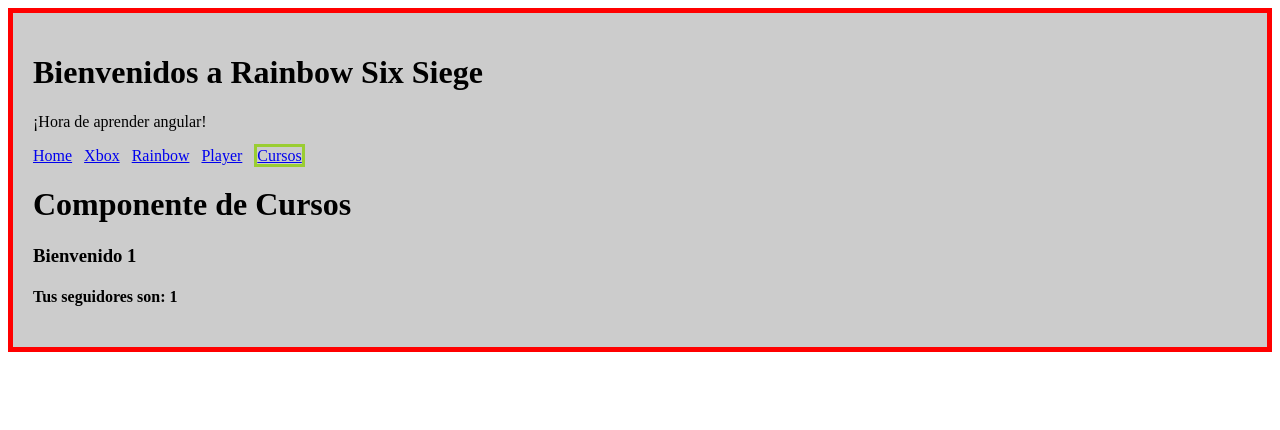
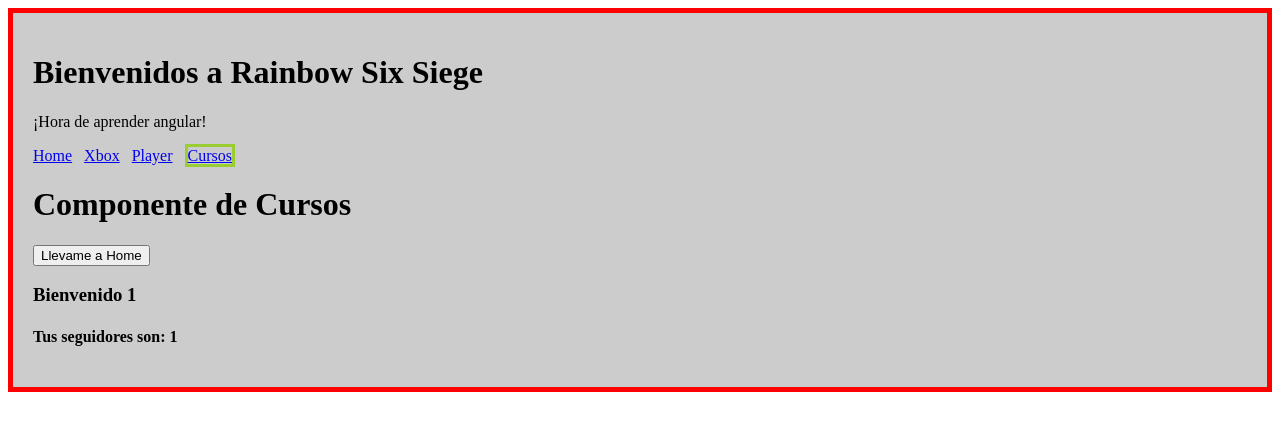
Before and after one commit to Juandieruiz/Master-JavaScript, an Angular app in the folder angular-learning/: page /cursos/1/1 in a window 1280 px wide. Shown: the top 430 px of the page. Built offline with nearby package versions, Linux system fonts and the light colour scheme.

Commit message:
redirecciones router navigate

```diff
--- a/angular-learning/src/app/app.component.html
+++ b/angular-learning/src/app/app.component.html
@@ -13,8 +13,6 @@
     &nbsp;
     <a [routerLink]="['/xbox']" [routerLinkActive]="['active']">Xbox</a>
     &nbsp;
-    <a [routerLink]="['/rainbow']" [routerLinkActive]="['active']">Rainbow</a>
-    &nbsp;
     <a [routerLink]="['/player']" [routerLinkActive]="['active']">Player</a>
     &nbsp;
     <a [routerLink]="['/cursos']" [routerLinkActive]="['active']">Cursos</a>
--- a/angular-learning/src/app/components/cursos/cursos.component.html
+++ b/angular-learning/src/app/components/cursos/cursos.component.html
@@ -1,5 +1,6 @@
 <h1>
     Componente de Cursos
 </h1>
+<button (click)="redirigir()">Llevame a Home</button>
 <h3 *ngIf="nombre" >Bienvenido {{nombre}} </h3>
 <h4 *ngIf="followers">Tus seguidores son: {{followers}}</h4>
--- a/angular-learning/src/app/components/cursos/cursos.component.ts
+++ b/angular-learning/src/app/components/cursos/cursos.component.ts
@@ -20,10 +20,18 @@
     this._route.params.subscribe((params: Params) =>{
       this.nombre = params['nombre'];
       this.followers = +params['followers'];
-      console.log(this.nombre)
+
+      if (this.nombre == 'gotohome') {
+      this._router.navigate(['/home'])
+
+      }
+
+
     });
-
 
   }
 
+  redirigir(){
+    this._router.navigate(['/home'])
+  }
 }
```
